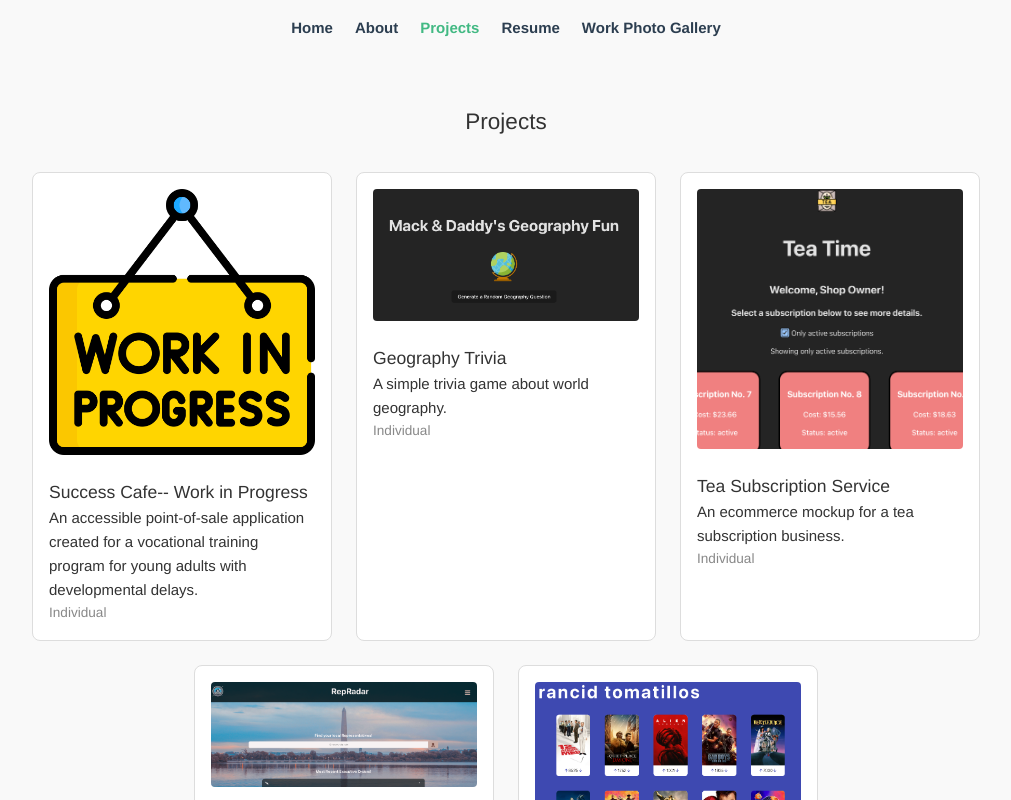
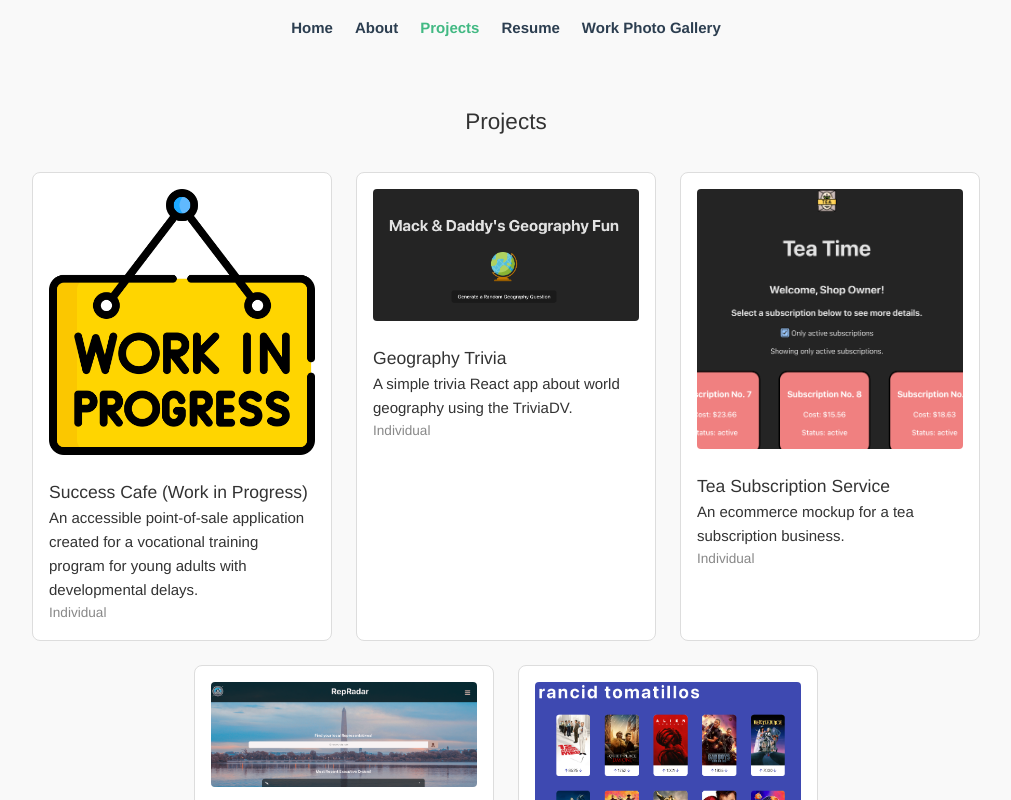
Before and after one commit to jbleggi/portfolio, a Vue app: page /projects in a window 1280 px wide. Shown: the top 800 px of the page, without its empty margins (134-1145 px from the left). Built offline with nearby package versions, Linux system fonts and the light colour scheme.

Commit message:
Edit project descriptions

```diff
--- a/src/views/ProjectsView.vue
+++ b/src/views/ProjectsView.vue
@@ -27,14 +27,14 @@
       return {
         projects: [
           {
-            title: 'Success Cafe-- Work in Progress',
+            title: 'Success Cafe (Work in Progress)',
             description: 'An accessible point-of-sale application created for a vocational training program for young adults with developmental delays.',
             image: '/images/projects/work-in-progress.png',
             type: 'Individual',
           },
           {
             title: 'Geography Trivia',
-            description: 'A simple trivia game about world geography.',
+            description: 'A simple trivia React app about world geography using the TriviaDV.',
             image: '/images/projects/geography_trivia.png',
             type: 'Individual',
           },
```
